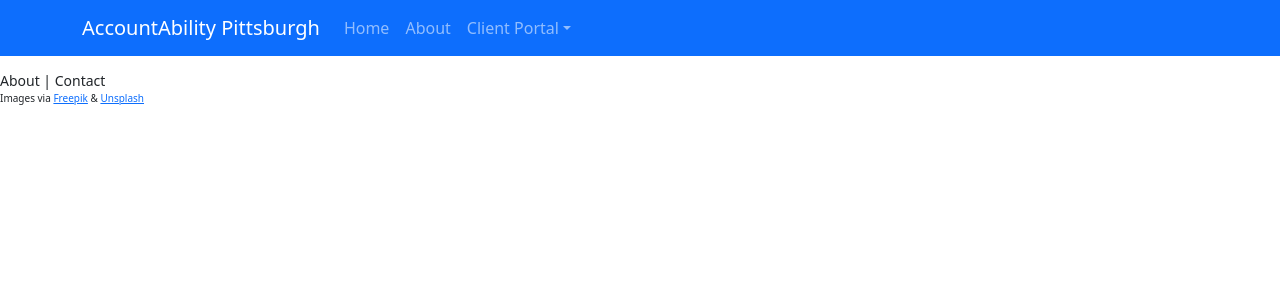
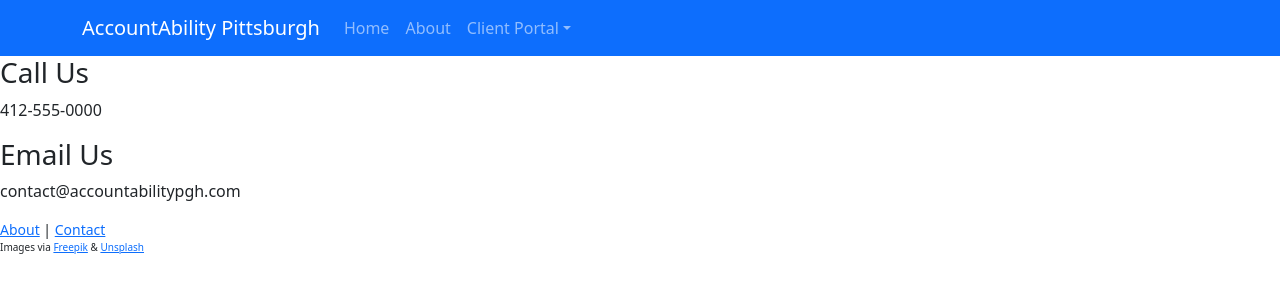
Before and after one commit to SlimPickens83/aa, a React (Vite) app in the folder client/: page /contact in a window 1280 px wide. Shown: the top 300 px of the page. Built offline with nearby package versions, Linux system fonts and the light colour scheme; the HTML template or start-up script is replaced by a standard one.

Commit message:
Set up initial about and contact pages. Main page freely switches components.

```diff
--- a/client/src/App.jsx
+++ b/client/src/App.jsx
@@ -6,6 +6,8 @@ import { BrowserRouter, Routes, Route } from "react-router-dom"
 import Header from "./components/Header.jsx"
 import Footer from "./components/Footer.jsx"
 import HomeGuest from "./components/HomeGuest.jsx"
+import About from "./components/About.jsx"
+import Contact from "./components/Contact.jsx"
 
 function App() {
   return (
@@ -13,6 +15,8 @@ function App() {
       <Header />
       <Routes>
         <Route path="/" element={<HomeGuest />} />
+        <Route path="/about" element={<About />} />
+        <Route path="/contact" element={<Contact />} />
       </Routes>
       <Footer />
     </BrowserRouter>
--- a/client/src/components/About.jsx
+++ b/client/src/components/About.jsx
@@ -0,0 +1,13 @@
+import React, { useEffect } from "react"
+import { Link } from "react-router-dom"
+
+function About() {
+  return (
+    <div id="about">
+      <h4>About Us</h4>
+      <p>Lorem ipsum dolor sit amet, consectetur adipiscing elit, sed do eiusmod tempor incididunt ut labore et dolore magna aliqua. Lacus luctus accumsan tortor posuere ac ut. Hac habitasse platea dictumst vestibulum rhoncus est. Pretium viverra suspendisse potenti nullam ac tortor vitae purus. Convallis posuere morbi leo urna molestie at elementum eu. Fringilla phasellus faucibus scelerisque eleifend donec. Ornare massa eget egestas purus. Ac feugiat sed lectus vestibulum mattis ullamcorper velit sed. Diam vel quam elementum pulvinar. Augue mauris augue neque gravida in fermentum. Mattis aliquam faucibus purus in massa tempor nec feugiat. Non odio euismod lacinia at quis risus. Ultrices neque ornare aenean euismod elementum nisi quis eleifend. Integer eget aliquet nibh praesent tristique magna sit.</p>
+    </div>
+  )
+}
+
+export default About
--- a/client/src/components/Contact.jsx
+++ b/client/src/components/Contact.jsx
@@ -0,0 +1,14 @@
+import React, { useEffect } from "react"
+
+function Contact() {
+  return (
+    <div id="contact">
+      <h3>Call Us</h3>
+      <p>412-555-0000</p>
+      <h3>Email Us</h3>
+      <p>contact@accountabilitypgh.com</p>
+    </div>
+  )
+}
+
+export default Contact
--- a/client/src/components/Footer.jsx
+++ b/client/src/components/Footer.jsx
@@ -1,9 +1,12 @@
 import React, { useEffect } from "react"
+import { Link } from "react-router-dom"
 
 function Footer() {
   return (
     <footer>
-      <div style={{ fontSize: 14, marginTop: 14 }}>About | Contact</div>
+      <div style={{ fontSize: 14 }}>
+        <Link to="/about">About</Link> | <Link to="/contact">Contact</Link>
+      </div>
       <div style={{ fontSize: 10 }}>
         Images via <a href="https://www.freepik.com/">Freepik</a> & <a href="https://www.unsplash.com">Unsplash</a>
       </div>
--- a/client/src/components/Header.jsx
+++ b/client/src/components/Header.jsx
@@ -17,7 +17,7 @@ function Header() {
         <Navbar.Collapse id="basic-navbar-nav">
           <Nav className="me-auto">
             <Nav.Link href="/">Home</Nav.Link>
-            <Nav.Link href="#link">About</Nav.Link>
+            <Nav.Link href="/about">About</Nav.Link>
             <NavDropdown className="btn-primary" title="Client Portal" id="basic-nav-dropdown">
               <NavDropdown.Item href="#action/3.1">Sign In</NavDropdown.Item>
               <NavDropdown.Item href="#action/3.2">Register</NavDropdown.Item>
--- a/client/src/style.css
+++ b/client/src/style.css
@@ -9,6 +9,18 @@ footer {
   display: flex;
   flex-direction: column;
   align-items: center;
+  margin: 14px 0px 14px 0px;
+}
+
+#about {
+  margin: 14px 28px 14px 28px;
+}
+
+#contact {
+  display: flex;
+  flex-direction: column;
+  align-items: center;
+  margin: 56px 0 28px 0;
 }
 
 .logo {
```
